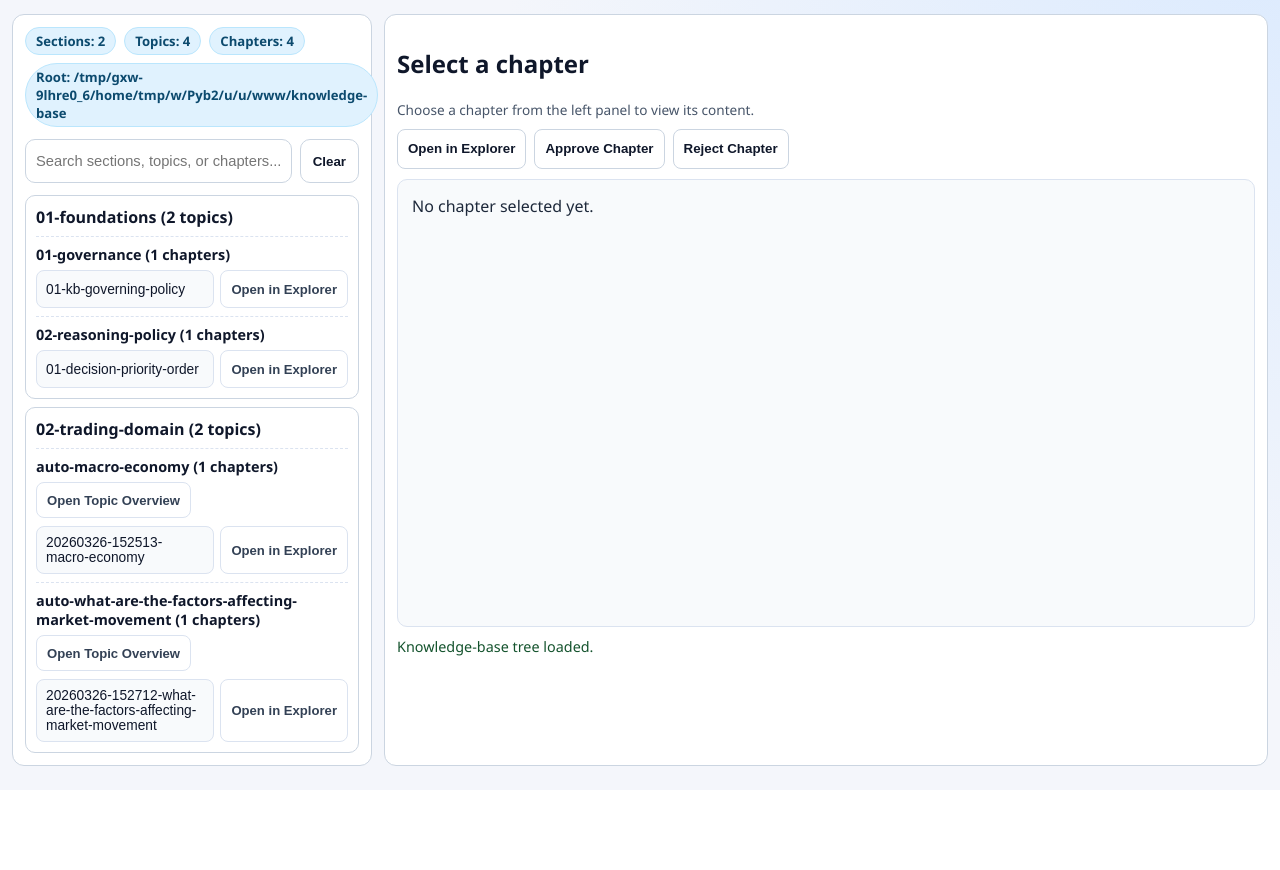
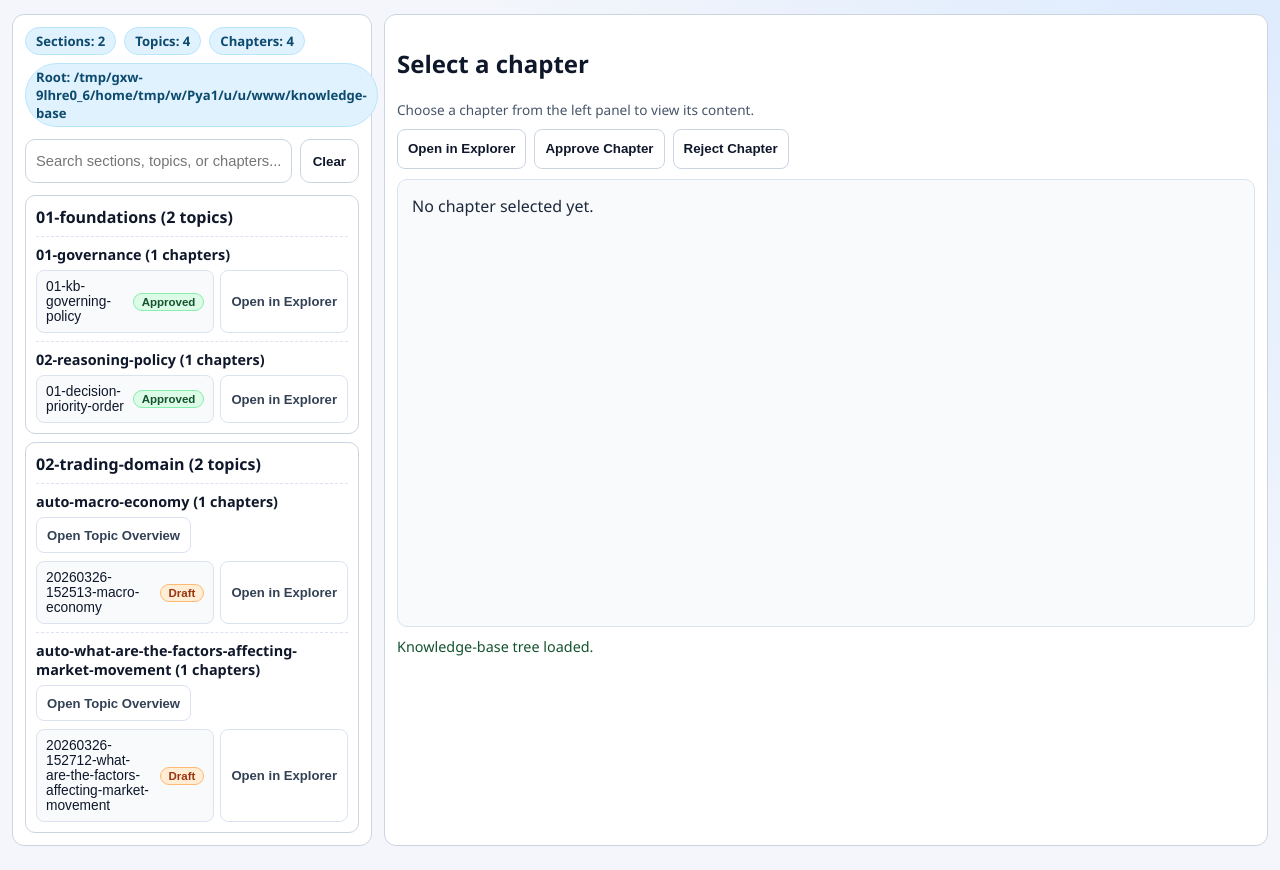
Before and after one commit to erictkh18-prog/stock-agent, a FastAPI app: page /knowledge-base in a window 1280 px wide. Shown: the part 99-969 px from the top of the page. Before the commit the page ends 865 px from the top, so only its background shows below. Run offline with FastAPI, Linux system fonts and the light colour scheme; some libraries are stand-ins or nearby versions.

Commit message:
Add chapter status badges to KB viewer tree

```diff
--- a/src/main.py
+++ b/src/main.py
@@ -377,6 +377,27 @@ def _validate_kb_relative_path(relative_path: str) -> Path:
     return candidate
 
 
+def _extract_chapter_status(chapter_path: Path) -> str:
+    """Read chapter status from markdown frontmatter; default to Draft."""
+    try:
+        with chapter_path.open("r", encoding="utf-8") as handle:
+            lines = [handle.readline().strip() for _ in range(40)]
+    except OSError:
+        return "Draft"
+
+    if not lines or lines[0] != "---":
+        return "Draft"
+
+    for line in lines[1:]:
+        if line == "---":
+            break
+        if line.startswith("status:"):
+            value = line.split(":", 1)[1].strip()
+            return value or "Draft"
+
+    return "Draft"
+
+
 def _build_kb_tree() -> dict:
     """Build section/topic/chapter tree for knowledge-base viewer."""
     sections_dir = KB_ROOT / "sections"
@@ -408,11 +429,13 @@ def _build_kb_tree() -> dict:
                         [p for p in chapter_dir.iterdir() if p.is_file() and p.suffix.lower() == ".md"],
                         reverse=True,
                     ):
+                        chapter_status = _extract_chapter_status(chapter_path)
                         chapters.append(
                             {
                                 "name": chapter_path.stem,
                                 "relative_path": _safe_rel_path(chapter_path, KB_ROOT),
                                 "updated_at": datetime.fromtimestamp(chapter_path.stat().st_mtime).isoformat(),
+                                "status": chapter_status,
                             }
                         )
 
--- a/web/templates/knowledge-base-viewer.html
+++ b/web/templates/knowledge-base-viewer.html
@@ -215,6 +215,10 @@
             padding: 8px 9px;
             font-size: 0.86rem;
             cursor: pointer;
+            display: flex;
+            justify-content: space-between;
+            align-items: center;
+            gap: 8px;
         }
 
         .chapter-link:hover {
@@ -225,6 +229,33 @@
         .chapter-link.active {
             border-color: #0284c7;
             background: #e0f2fe;
+        }
+
+        .chapter-status-badge {
+            border-radius: 999px;
+            padding: 2px 8px;
+            font-size: 0.72rem;
+            font-weight: 700;
+            border: 1px solid transparent;
+            white-space: nowrap;
+        }
+
+        .chapter-status-badge.draft {
+            color: #9a3412;
+            background: #ffedd5;
+            border-color: #fdba74;
+        }
+
+        .chapter-status-badge.approved {
+            color: #14532d;
+            background: #dcfce7;
+            border-color: #86efac;
+        }
+
+        .chapter-status-badge.rejected {
+            color: #7f1d1d;
+            background: #fee2e2;
+            border-color: #fca5a5;
         }
 
         .chapter-open-explorer {
@@ -592,7 +623,16 @@
                                 const button = document.createElement("button");
                                 button.type = "button";
                                 button.className = "chapter-link";
-                                button.textContent = chapter.name;
+                                const chapterName = document.createElement("span");
+                                chapterName.textContent = chapter.name;
+
+                                const chapterStatus = (chapter.status || "Draft").toLowerCase();
+                                const chapterStatusBadge = document.createElement("span");
+                                chapterStatusBadge.className = `chapter-status-badge ${chapterStatus}`;
+                                chapterStatusBadge.textContent = chapter.status || "Draft";
+
+                                button.appendChild(chapterName);
+                                button.appendChild(chapterStatusBadge);
                                 button.dataset.path = chapter.relative_path;
                                 button.addEventListener("click", async () => {
                                     await loadChapter(chapter.relative_path, button);
```
Also changed, not shown: tests/test_kb_ingestion.py (+36 -0 lines).
